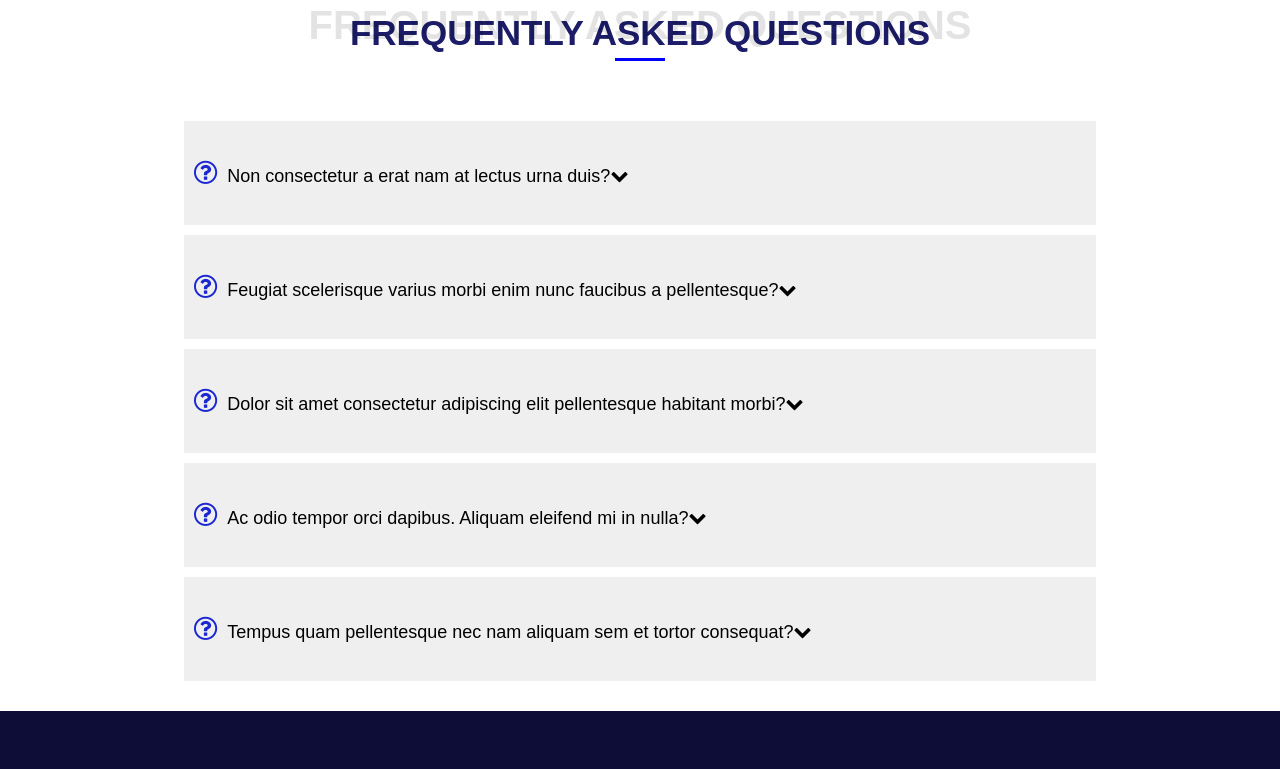
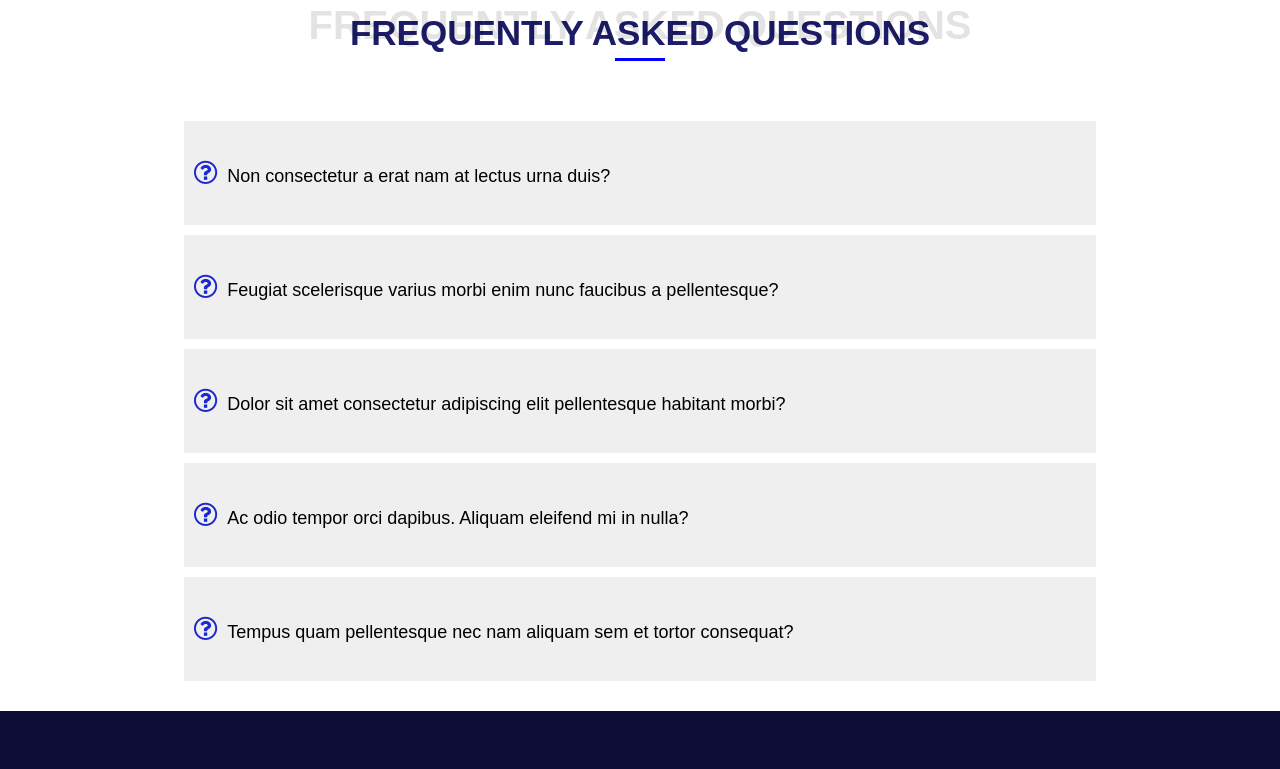
Before and after one commit to moha2k/Logis, a plain HTML site: page index.html in a window 1280 px wide. Shown: the part 6180-6949 px from the top of the page. Drawn offline with Linux system fonts and the light colour scheme.

Commit message:
Update index.html

```diff
--- a/index.html
+++ b/index.html
@@ -358,27 +358,27 @@
         <div class="serv"><h1>FREQUENTLY ASKED QUESTIONS</h1></div>
         <div class="mar"></div>
     </div>
-    <div class="section8">
+  <div class="section8">
         <div class="container">
             <div class="col">
-                <button><i class="fa fa-question-circle-o" aria-hidden="true"></i>Non consectetur a erat nam at lectus urna duis?<i class="fa fa-chevron-down" aria-hidden="true"></i></button>
+                <button><i class="fa fa-question-circle-o" aria-hidden="true"></i>Non consectetur a erat nam at lectus urna duis?</button>
                 <div class="prg"><p>Feugiat pretium nibh ipsum consequat. Tempus iaculis urna id volutpat lacus laoreet non curabitur gravida.Venenatis lectus magna fringilla urna porttitor rhoncus dolor purus non.</p></div>
             </div>
             <div class="col">
-                <button><i class="fa fa-question-circle-o" aria-hidden="true"></i>Feugiat scelerisque varius morbi enim nunc faucibus a pellentesque?<i class="fa fa-chevron-down" aria-hidden="true"></i></button>
+                <button><i class="fa fa-question-circle-o" aria-hidden="true"></i>Feugiat scelerisque varius morbi enim nunc faucibus a pellentesque?</button>
                 <div class="prg"><p>Dolor sit amet consectetur adipiscing elit pellentesque habitant morbi. Id interdum velit laoreet id donec ultrices. Fringilla phasellus faucibus scelerisque eleifend donec pretium. Est pellentesque elit ullamcorper dignissim. Mauris ultrices eros in cursus turpis massa tincidunt dui.</p></div>
             </div>
             <div class="col">
-                <button><i class="fa fa-question-circle-o" aria-hidden="true"></i>Dolor sit amet consectetur adipiscing elit pellentesque habitant morbi?<i class="fa fa-chevron-down" aria-hidden="true"></i></button>
+                <button><i class="fa fa-question-circle-o" aria-hidden="true"></i>Dolor sit amet consectetur adipiscing elit pellentesque habitant morbi?</button>
                 <div class="prg"><p>Eleifend mi in nulla posuere sollicitudin aliquam ultrices sagittis orci. Faucibus pulvinar elementum integer enim. Sem nulla pharetra diam sit amet nisl suscipit. Rutrum tellus pellentesque eu tincidunt. Lectus urna duis convallis convallis tellus. Urna molestie at elementum eu facilisis sed odio morbi quis</p></div>
             </div>
             <div class="col">
-                <button><i class="fa fa-question-circle-o" aria-hidden="true"></i>Ac odio tempor orci dapibus. Aliquam eleifend mi in nulla?<i class="fa fa-chevron-down" aria-hidden="true"></i></button>
+                <button><i class="fa fa-question-circle-o" aria-hidden="true"></i>Ac odio tempor orci dapibus. Aliquam eleifend mi in nulla?</button>
                 <div class="prg"><p>Dolor sit amet consectetur adipiscing elit pellentesque habitant morbi. Id interdum velit laoreet id donec ultrices. Fringilla phasellus faucibus scelerisque eleifend donec pretium. Est pellentesque elit ullamcorper dignissim. Mauris ultrices eros in cursus turpis massa tincidunt dui.</p></div>
             </div>
             <div class="col">
-                <button><i class="fa fa-question-circle-o" aria-hidden="true"></i>Tempus quam pellentesque nec nam aliquam sem et tortor consequat?<i class="fa fa-chevron-down" aria-hidden="true"></i></button>
-                <div class="prg"><p>Molestie a iaculis at erat pellentesque adipiscing commodo. Dignissim suspendisse in est ante in. Nunc vel risus commodo viverra maecenas accumsan. Sit amet nisl suscipit adipiscing bibendum est. Purus gravida quis blandit turpis cursus in</p></div>
+                <button><i class="fa fa-question-circle-o" aria-hidden="true"></i>Tempus quam pellentesque nec nam aliquam sem et tortor consequat?</button>
+                <div class="prg"><p>Molestie a iaculis at erat pellentesque adipiscing commodo. Dignissim suspendisse in est ante in. Nunc vel risus commodo viverra maecenas accumsan. Sit amet nisl suscipit adipiscing bibendum est. Purus gravida quis blandit turpis cursus in </p></div>
             </div>
         </div>
     </div>
```
